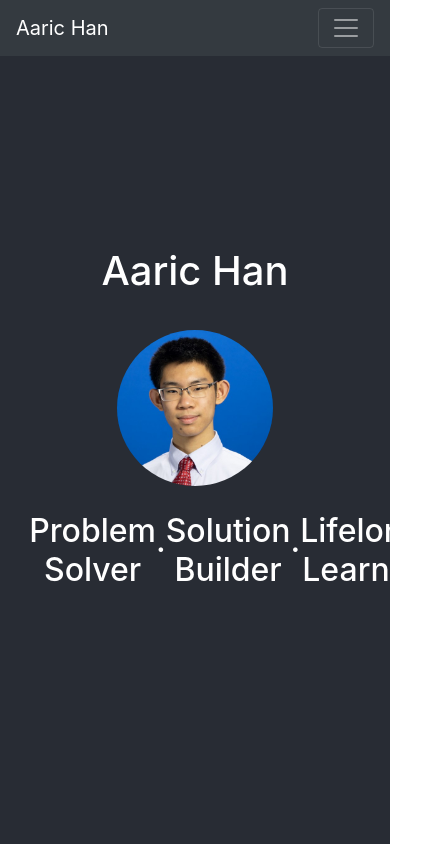
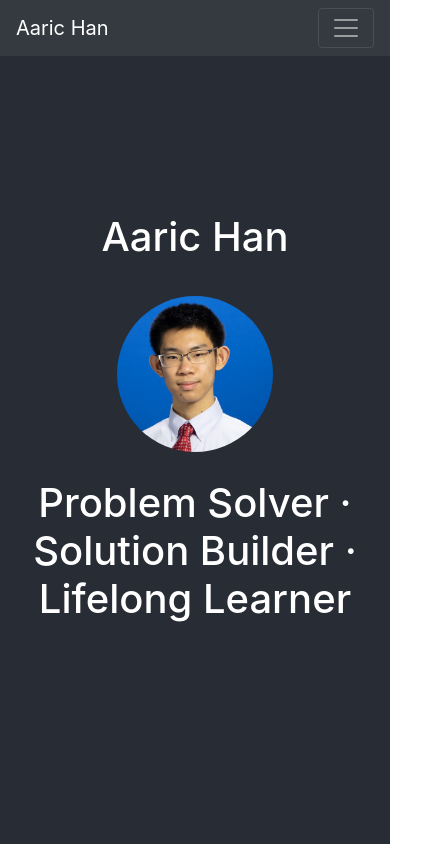
Before and after one commit to aarichan/aarichan.github.io, a React (Create React App) app: page / in a window 390 px wide. Shown: the top 844 px of the page, 423 px wide, since content can reach past the window. Built offline with nearby package versions, Linux system fonts and the light colour scheme.

Commit message:
Revert PLz

```diff
--- a/src/components/home/home.css
+++ b/src/components/home/home.css
@@ -3,28 +3,5 @@
  * By: Aaric Han
  *
  * Created: 04/26/21
- * Last Modified: 04/30/21
+ * Last Modified: 04/26/21
  */
-
-.head-disp {
-  display: block;
-  width: 70vw;
-}
-
-@media only screen and (max-width: 1260px) {
-  .head-disp {
-    font-size: 2rem;
-  }
-  #the-dot {
-    margin: auto;
-  }
-}
-@media only screen and (max-width: 1011px) {
-  .head-disp {
-    display: flex;
-    font-size: 2rem;
-  }
-  #the-dot {
-    margin: auto;
-  }
-}
--- a/src/components/home/home.js
+++ b/src/components/home/home.js
@@ -23,7 +23,7 @@
           <br/>
           <img src={portrait} className="App-logo" alt="logo" />
           <br/>
-          <h1 className="head-disp">Problem Solver<span id="the-dot"> &#183; </span>Solution Builder<span id="the-dot"> &#183; </span>Lifelong Learner</h1>
+          <h1>Problem Solver <span>&#183;</span> Solution Builder <span>&#183;</span> Lifelong Learner</h1>
         </header>
       </div>
      );
```
